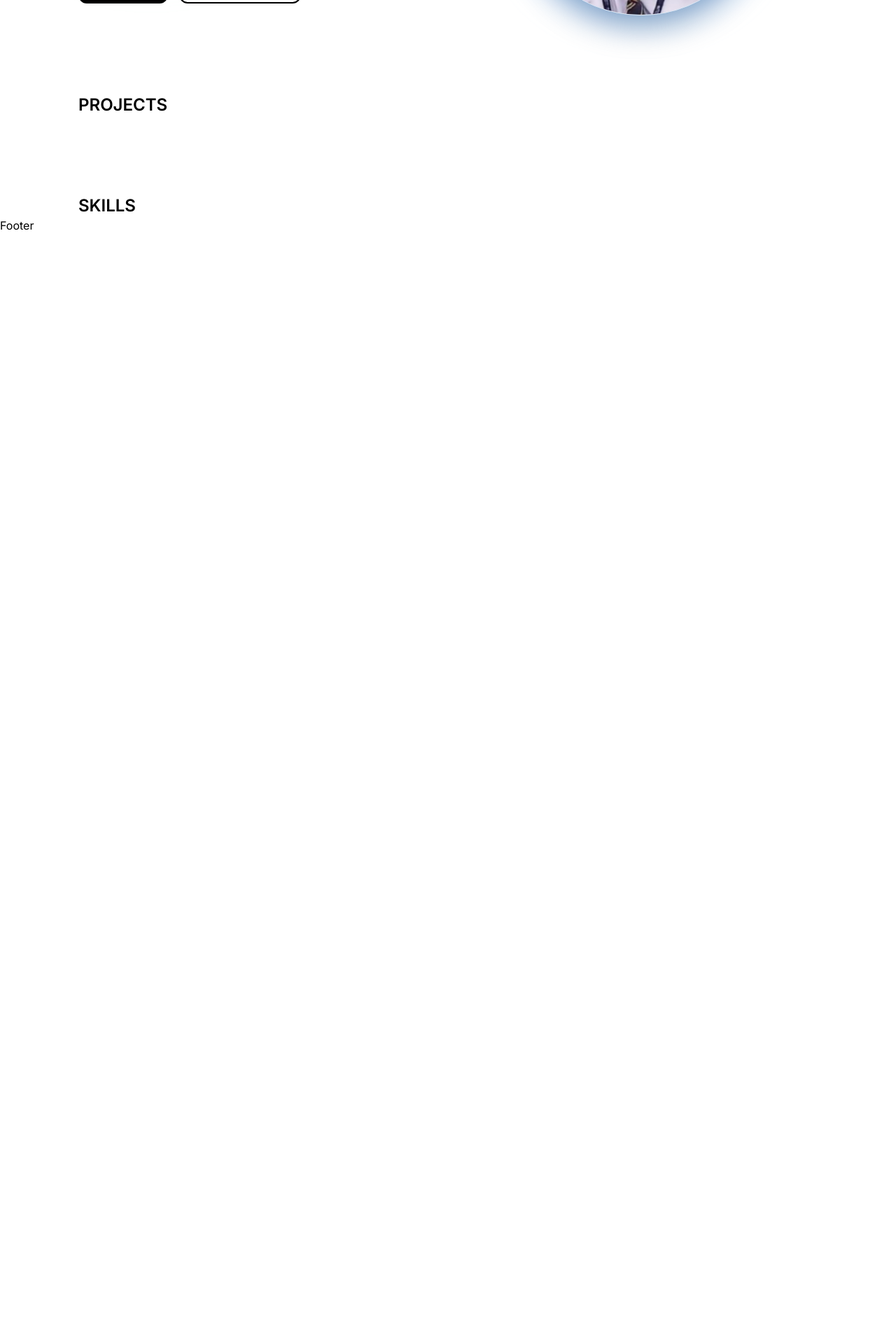
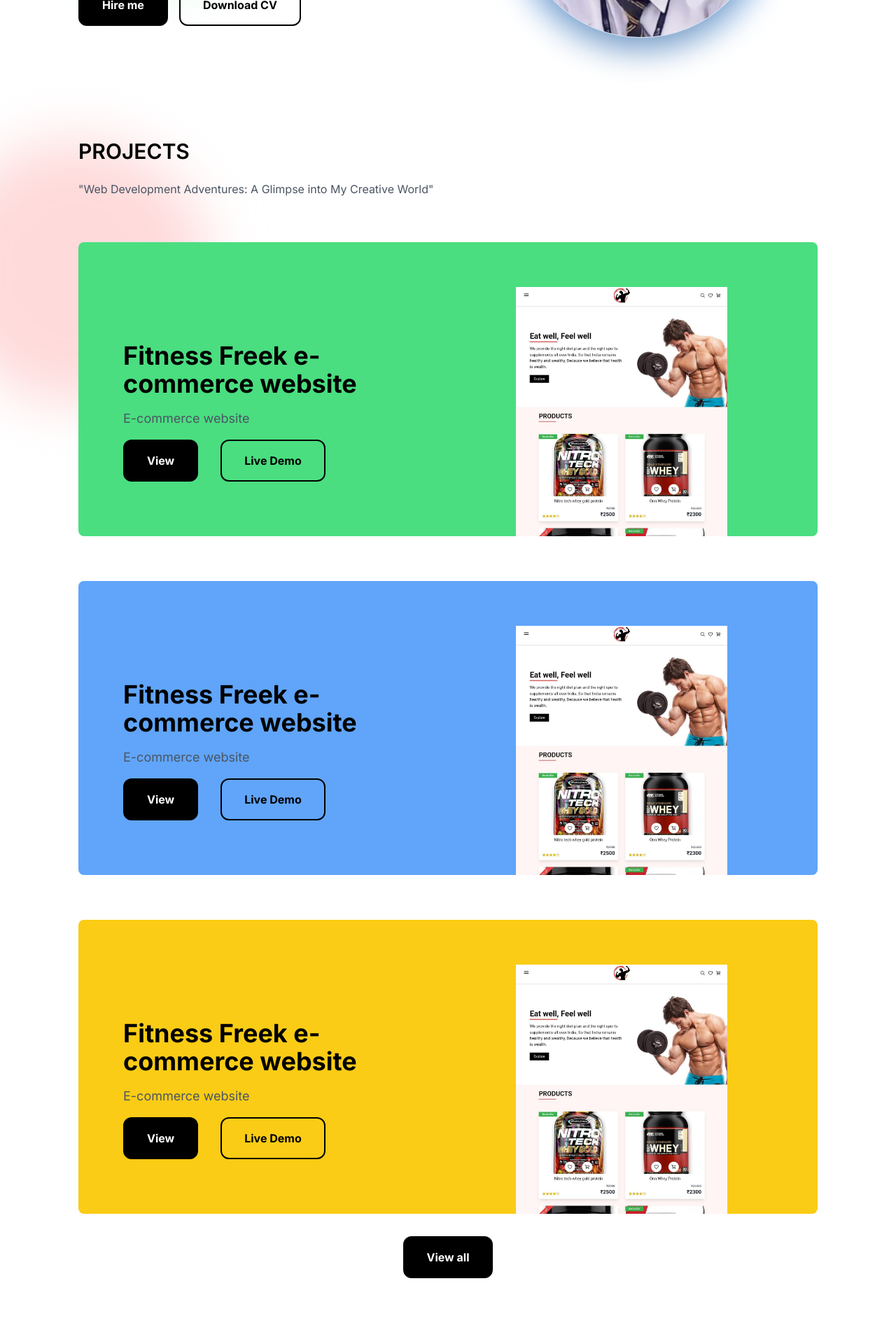
Before and after one commit to iamdikshit/Portfolio, a Next.js app in the folder frontend/: page / in a window 1280 px wide. Shown: the part 520-2440 px from the top of the page at 70% size. Before the commit the page ends 854 px from the top, so only its background shows below. Built offline with nearby package versions, Linux system fonts and the light colour scheme.

Commit message:
project section added

```diff
--- /dev/null
+++ b/frontend/app/project/all/page.js
@@ -0,0 +1,9 @@
+// import Image from "next/image";
+
+export default function Home() {
+  return (
+    <>
+      <h1>All projects</h1>
+    </>
+  );
+}
--- a/frontend/components/section/hero.jsx
+++ b/frontend/components/section/hero.jsx
@@ -6,8 +6,8 @@ import { SmallCards, Button, Blob } from "../ui";
 
 const Hero = () => {
   return (
-    <section className="hero px-4 md:px-16 lg:px-28 ">
-      <div className="inner-herosection relative grid grid-cols-1 gap-24  md:grid-cols-2 md:gap-12 mx-auto mt-24">
+    <section className="hero px-4 md:px-16 lg:px-28 mt-32 ">
+      <div className="inner-herosection relative grid grid-cols-1 gap-44 md:grid-cols-2 md:gap-12 mx-auto mt-24">
         <Blob
           classess={
             "bg-green-200 opacity-70 -top-28 -left-20 animate-blob-bounce blur-2xl "
@@ -53,7 +53,6 @@ const Hero = () => {
                 "text-sm lg:text-base px-8 py-4 text-black font-bold border-solid border-2 border-black rounded-xl "
               }
               divClass={"bg-black"}
-              textColor={"text-white"}
             />
           </div>
         </div>
--- a/frontend/components/section/project.jsx
+++ b/frontend/components/section/project.jsx
@@ -1,9 +1,30 @@
 import React from "react";
-
+import { Card, Button, Blob } from "@/components/ui";
 const Project = () => {
   return (
-    <section className="px-4 md:px-16 lg:px-28 mx-0 mt-28">
-      <h1 className="text-2xl font-semibold uppercase">Projects</h1>
+    <section className="px-4 relative md:px-16 lg:px-28 mx-0 mt-36">
+      <Blob
+        classess={
+          "bg-red-200 opacity-70 top-0 -left-20 animate-blob-bounce blur-2xl "
+        }
+      />
+      <h1 className="text-2xl md:text-3xl font-semibold uppercase">Projects</h1>
+      <p className="text-sm md:text-base text-gray-600 mt-6">
+        "Web Development Adventures: A Glimpse into My Creative World"
+      </p>
+      <div className="project-cards mt-6">
+        <Card classess={"bg-green-400"} />
+        <Card classess={"bg-blue-400"} />
+        <Card classess={"bg-yellow-400"} />
+      </div>
+      <div className="mt-8 flex items-center justify-center">
+        <Button
+          text={"View all"}
+          classess={
+            "text-sm lg:text-base px-8 py-4 text-white font-bold bg-black border-solid border-2 border-black rounded-xl hover:text-black hover:bg-transparent transition-all ease-in-out  "
+          }
+        />
+      </div>
     </section>
   );
 };
--- a/frontend/components/ui/button.jsx
+++ b/frontend/components/ui/button.jsx
@@ -9,9 +9,7 @@ const Button = (props) => {
         <div
           className={`absolute translate-y-48   h-72 w-72 rounded-full transition-all duration-[500ms] ease-out group-hover:-translate-y-0 ${props.divClass}  `}
         ></div>
-        <span className={`relative group-hover:${props.textColor}`}>
-          {props.text}
-        </span>
+        <span className={`relative group-hover:text-white`}>{props.text}</span>
       </button>
     );
   else
--- /dev/null
+++ b/frontend/components/ui/card.jsx
@@ -0,0 +1,44 @@
+import { Button } from "@/components/ui";
+import { images } from "@/public/images";
+import Image from "next/image";
+const Card = (props) => {
+  return (
+    <div
+      className={`card grid grid-cols-1 sm:grid-cols-2  gap-16 mt-16 px-8 pt-8 md:px-16 md:pt-16  rounded-lg ${props.classess} `}
+    >
+      {/* Left section of card */}
+      <div className="left-card flex flex-col items-center justify-center sm:items-start gap-4">
+        <h1 className="text-xl md:text-2xl lg:text-4xl  font-bold text-center md:text-start">
+          Fitness Freek e-commerce website
+        </h1>
+        <p className="text-base md:text-lg text-gray-600">E-commerce website</p>
+        <div className="group-btn flex gap-8">
+          <Button
+            text={"View"}
+            classess={
+              "text-sm lg:text-base px-8 py-4 text-white font-bold bg-black border-solid border-2 border-black rounded-xl hover:text-black hover:bg-transparent transition-all ease-in-out  "
+            }
+          />
+          <Button
+            text={"Live Demo"}
+            type={"special"}
+            classess={
+              "text-sm lg:text-base px-8 py-4 text-black font-bold border-solid border-2 border-black rounded-xl "
+            }
+            divClass={"bg-black"}
+          />
+        </div>
+      </div>
+      {/* Right section of card */}
+      <div className="right-card flex flex-col items-center justify-center">
+        <Image
+          src={images.fitness}
+          style={{ width: "70%", height: "auto" }}
+          alt="Fitness"
+        />
+      </div>
+    </div>
+  );
+};
+
+export default Card;
--- a/frontend/components/ui/index.js
+++ b/frontend/components/ui/index.js
@@ -1,3 +1,4 @@
 export { default as Button } from "@/components/ui/button";
 export { default as SmallCards } from "@/components/ui/smallcard";
 export { default as Blob } from "@/components/ui/blob";
+export { default as Card } from "@/components/ui/card";
--- a/frontend/public/images/index.js
+++ b/frontend/public/images/index.js
@@ -4,6 +4,7 @@ import htmlpic from "@/public/images/htmlpic.png";
 import CSSLogo from "@/public/images/CSSLogo.png";
 import Jslogo from "@/public/images/Jslogo.png";
 import reactlogo from "@/public/images/reactlogo.png";
+import fitness from "@/public/images/fitness.jpg";
 
 export const images = {
   logo1,
@@ -12,4 +13,5 @@ export const images = {
   CSSLogo,
   Jslogo,
   reactlogo,
+  fitness,
 };
```
Also changed, not shown: frontend/public/images/fitness.jpg (added).
